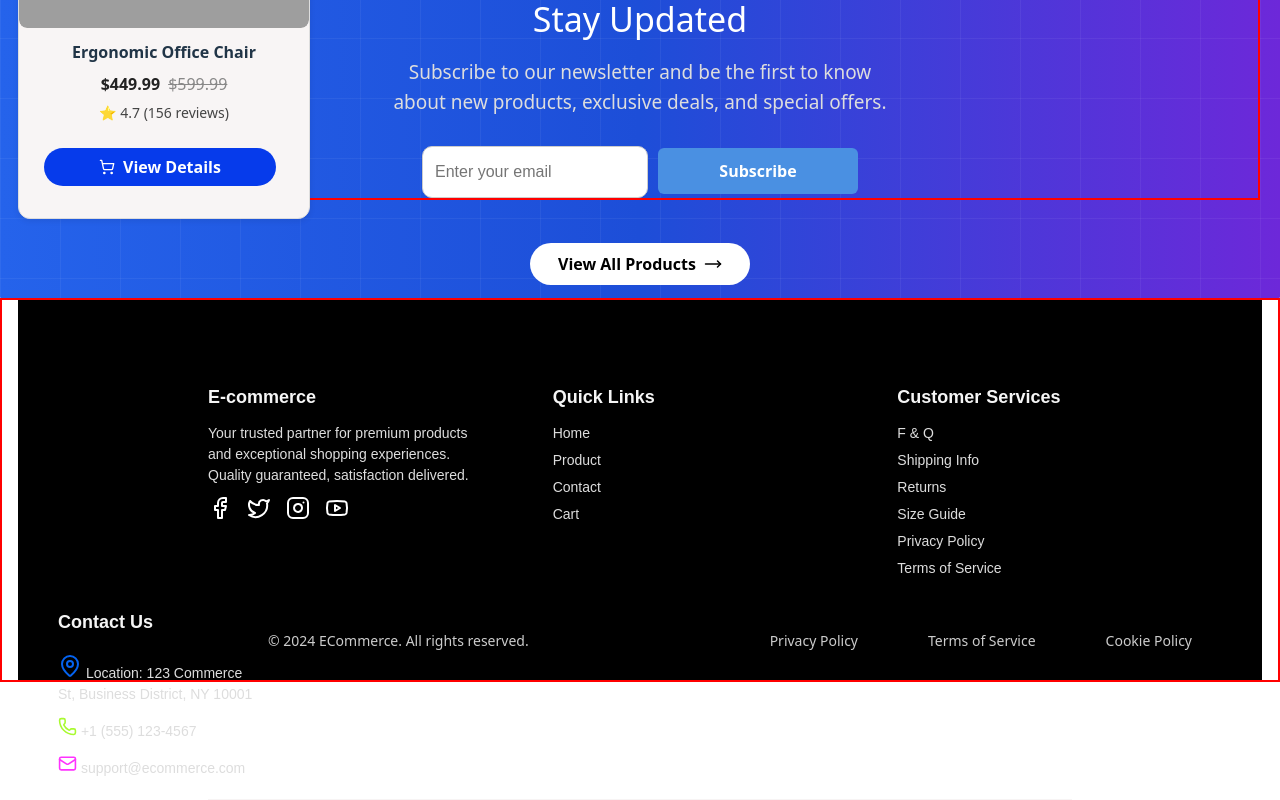
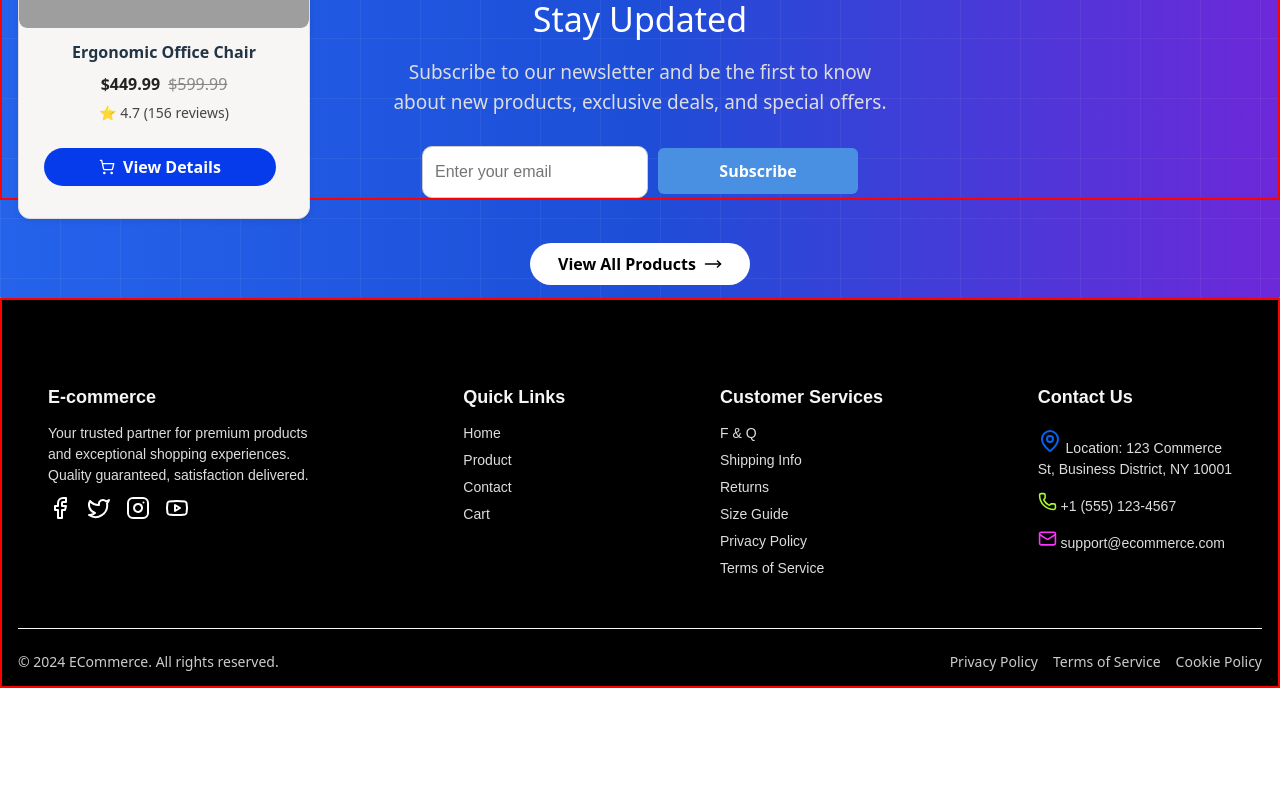
Before and after one commit to Arvindarcgate/ecommerce-react, a React (Vite) app: page / in a window 1280 px wide. Shown: the part 1918-2718 px from the top of the page. After the commit the page ends 2606 px from the top, so only its background shows below. Built offline with nearby package versions, Linux system fonts and the light colour scheme; grey boxes are pictures that could not be loaded.

Commit message:
Footer Aligment

```diff
--- a/src/component/Footer.tsx
+++ b/src/component/Footer.tsx
@@ -14,7 +14,7 @@ import {
 
 const Footer: React.FC = () => {
   return (
-    <footer style={{ backgroundColor: "white" }}>
+    <footer style={{ backgroundColor: "black", display: "flex" }}>
       <Container>
         <div className={styles.divone}>
           <div className={styles.divhorizontal}>
@@ -68,9 +68,8 @@ const Footer: React.FC = () => {
               support@ecommerce.com
             </p>
           </div>
-          <hr className={styles.footerLine} />
         </div>
-
+        <hr className={styles.footerLine} />
         <div className={styles.divtwo}>
           <p>© 2024 ECommerce. All rights reserved.</p>
           <div className={styles.terms}>
--- a/src/component/components/homecomponent/newsletter.module.css
+++ b/src/component/components/homecomponent/newsletter.module.css
@@ -10,7 +10,7 @@
   background-blend-mode: overlay;
 
   color: #fff;
-  padding: 40px 20px;
+  padding: 40px 0px;
   border-radius: 1px;
 }
 
--- a/src/pages/home.tsx
+++ b/src/pages/home.tsx
@@ -1,5 +1,5 @@
 import React from "react";
-import styles from "../style/pages/home.module.css";
+// import styles from "../style/pages/home.module.css";
 
 import Hero from "../component/components/homecomponent/Hero";
 import Why from "../component/components/homecomponent/Why";
@@ -8,7 +8,7 @@ import Newsletter from "../component/components/homecomponent/NewsLetter";
 
 const Home: React.FC = () => {
   return (
-    <div className={styles.home}>
+    <div>
       <Hero />
       <Why />
       <FeaturedProducts />
--- a/src/style/component/Footer.module.css
+++ b/src/style/component/Footer.module.css
@@ -6,21 +6,7 @@
   justify-content: space-between;
   flex-wrap: wrap;
   font-family: Arial, sans-serif;
-  height: 180px;
-}
-
-.divhorizontal,
-.links,
-.customerService,
-.contactus {
-  flex: 1;
-  min-width: 200px;
-  margin: 0 60px 0 10px;
-}
-
-.divhorizontal {
-  margin-left: 160px;
-  gap: 5px;
+  height: 200px;
 }
 
 .divone h4 {
@@ -40,8 +26,6 @@
 .contactus {
   display: flex;
   flex-direction: column;
-
-  margin-right: 150px;
 }
 
 .iconMapPin {
@@ -67,9 +51,7 @@
   height: 1px;
   color: #f1f1f1;
   background-color: #f7f4f4;
-  width: 73%;
-
-  margin: 14px auto;
+  width: 100%;
 }
 
 .divtwo {
@@ -79,17 +61,17 @@
   align-items: center;
   padding: 0px 0;
   background-color: #000000;
-  height: 80px;
 }
 
 .divtwo p {
   font-size: 14px;
   color: #ccc;
-  margin-left: 250px;
 }
 
 .terms {
   display: flex;
+  justify-content: space-between;
+  gap: 15px;
 }
 
 .terms p {
@@ -97,7 +79,9 @@
   cursor: pointer;
   transition: color 0.3s ease;
   white-space: nowrap;
-  margin-right: 70px;
+  justify-content: space-between;
+  display: flex;
+  gap: 5px;
 }
 
 .terms p:hover {
--- a/src/style/component/container.module.css
+++ b/src/style/component/container.module.css
@@ -6,4 +6,5 @@
   box-sizing: border-box;
   border: 2px solid red;
   margin: auto;
+  width: 100%;
 }
```
